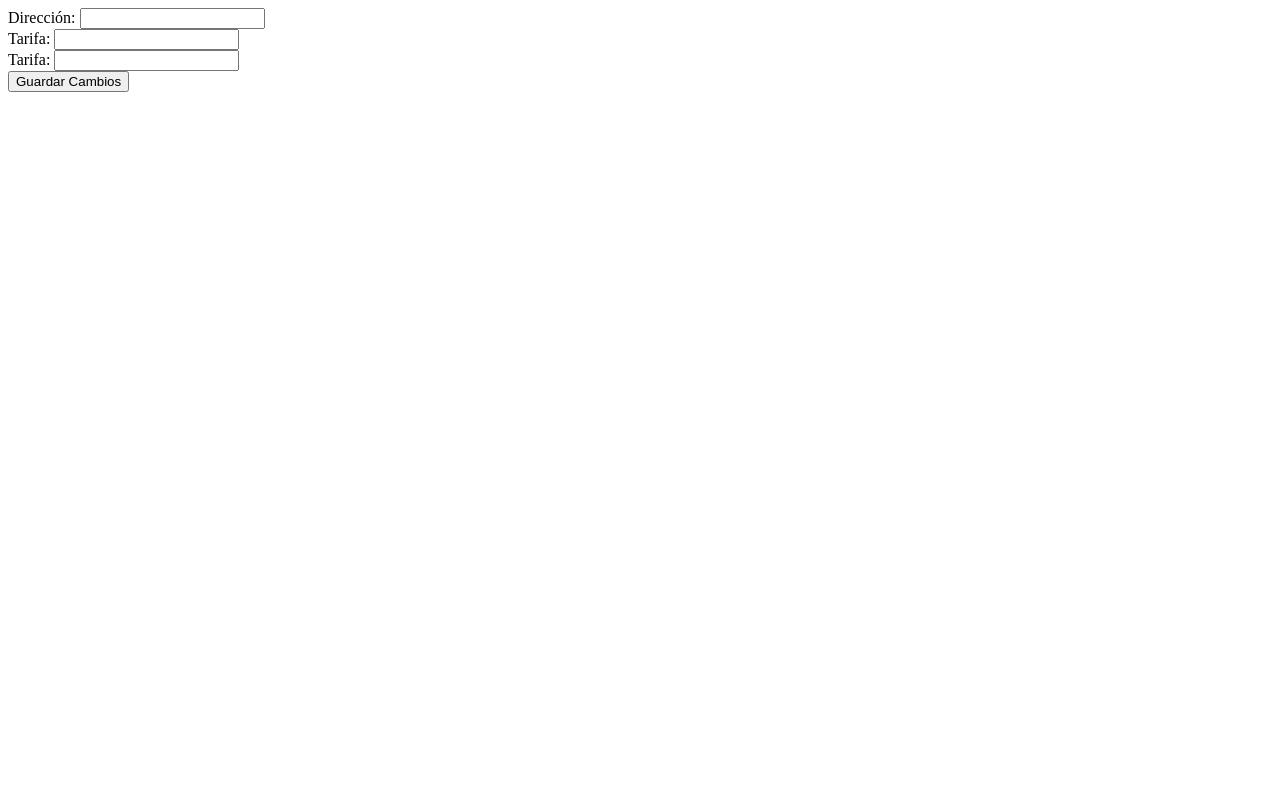
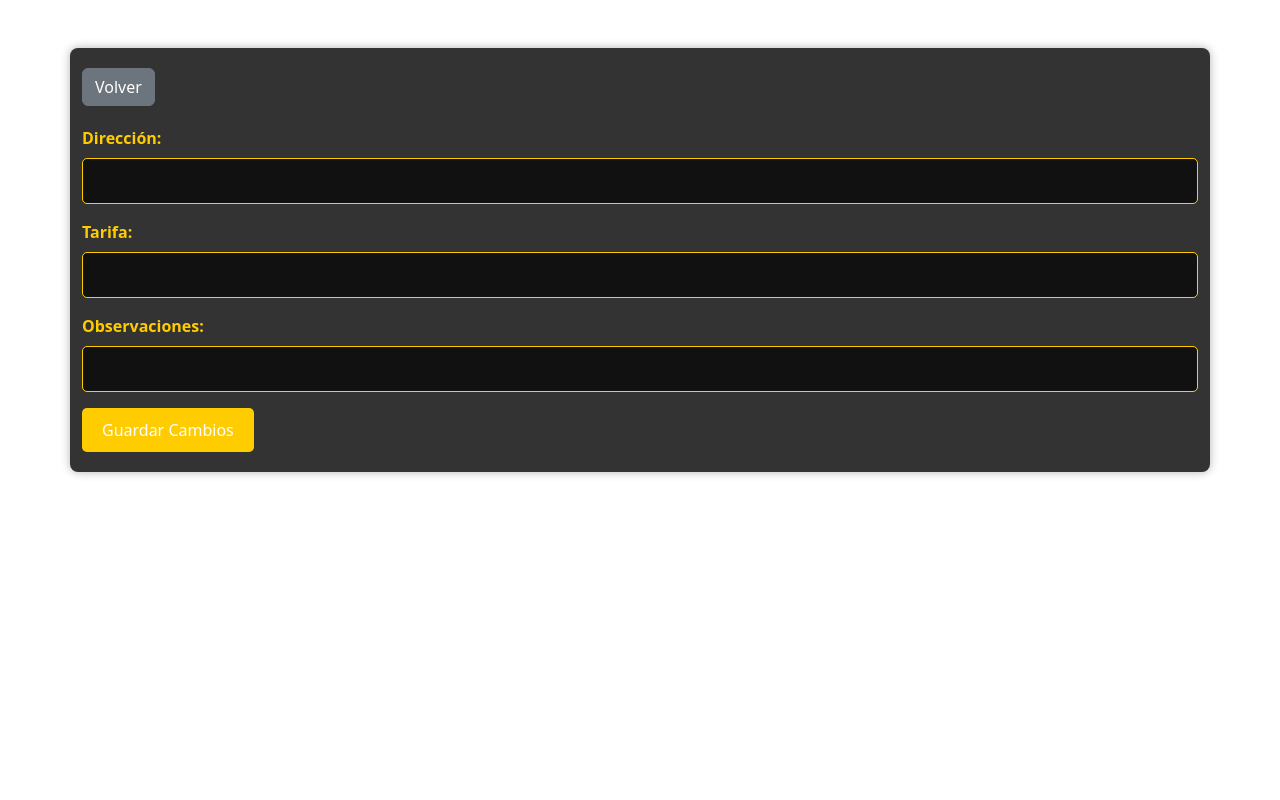
Before and after one commit to Cracklitrox/Proyecto-Mi-Estacionamiento, a Django app: template dueno/templates/editEstacionamiento.html in a window 1280 px wide. Run offline with Django 4.2, Linux system fonts and the light colour scheme; the template is opened without the code that fills it: values that come from a table or form of the project are taken from there, others are empty; some libraries are stand-ins or nearby versions.

Commit message:
edit css

```diff
--- /dev/null
+++ b/dueno/static/css/editEstacionamiento.css
@@ -0,0 +1,75 @@
+/* Estilos generales */
+:root {
+    --color-primary: #ffcc00; /* Color principal */
+    --color-secondary: #0099cc; /* Color secundario */
+    --color-text: #ffffff; /* Color del texto */
+    --color-bg: #111111; /* Color de fondo */
+}
+
+body {
+    font-family: 'Arial', sans-serif;
+    margin: 0;
+    padding: 0;
+    background-color: var(--color-bg);
+    color: var(--color-text);
+}
+
+.container {
+    max-width: 600px;
+    margin: 0 auto;
+    padding: 20px;
+    background-color: #333333;
+    border-radius: 8px;
+    box-shadow: 0 0 10px rgba(0, 0, 0, 0.3);
+}
+
+/* Estilos para el botón "Volver" */
+.btn-secondary {
+    padding: 10px 20px;
+    border: none;
+    border-radius: 5px;
+    background-color: var(--color-secondary);
+    color: var(--color-text);
+    text-decoration: none;
+    cursor: pointer;
+    transition: background-color 0.3s ease;
+}
+
+.btn-secondary:hover {
+    background-color: #007399; /* Cambio de color al pasar el cursor */
+}
+
+/* Estilos para el formulario */
+form {
+    margin-top: 20px;
+}
+
+.form-label {
+    font-weight: bold;
+    color: var(--color-primary);
+}
+
+input[type="text"],
+input[type="number"],
+textarea {
+    padding: 10px;
+    border-radius: 5px;
+    border: 1px solid var(--color-primary);
+    margin-bottom: 15px;
+    background-color: var(--color-bg);
+    color: var(--color-text);
+}
+
+button[type="submit"] {
+    padding: 10px 20px;
+    border: none;
+    border-radius: 5px;
+    background-color: var(--color-primary);
+    color: var(--color-text);
+    cursor: pointer;
+    transition: background-color 0.3s ease;
+}
+
+button[type="submit"]:hover {
+    background-color: #ff9900; /* Cambio de color al pasar el cursor */
+}
--- a/dueno/templates/editEstacionamiento.html
+++ b/dueno/templates/editEstacionamiento.html
@@ -1,13 +1,41 @@
+{% load static %}
+<!DOCTYPE html>
+<html lang="en">
+
+<head>
+    <meta charset="UTF-8">
+    <meta name="viewport" content="width=device-width, initial-scale=1.0">
+    <title>Formulario</title>
+    <link rel="stylesheet" href="{% static 'css/editEstacionamiento.css' %}">
+    <!-- Bootstrap CSS -->
+    <link href="https://cdn.jsdelivr.net/npm/bootstrap@5.3.0/dist/css/bootstrap.min.css" rel="stylesheet">
+</head>
+
+<body>
+
+    <div class="container mt-5">
+        <a href="{% url 'index' %}" class="btn btn-secondary">Volver</a>
         <form method="post">
             {% csrf_token %}
-    <label for="id_direccion">Dirección:</label>
+            <div class="mb-3">
+                <label for="id_direccion" class="form-label">Dirección:</label>
                 {{ formulario.direccion }}
-    <br>
-    <label for="id_tarifa">Tarifa:</label>
+            </div>
+            <div class="mb-3">
+                <label for="id_tarifa" class="form-label">Tarifa:</label>
                 {{ formulario.tarifahora }}
-    <br>
-    <label for="id_tarifa">Tarifa:</label>
+            </div>
+            <div class="mb-3">
+                <label for="id_observaciones" class="form-label">Observaciones:</label>
                 {{ formulario.observaciones }}
-    <br>
-    <button type="submit">Guardar Cambios</button>
+            </div>
+            <button type="submit" class="btn btn-primary">Guardar Cambios</button>
         </form>
+    </div>
+
+    <!-- Bootstrap Bundle with Popper -->
+    <script src="https://cdn.jsdelivr.net/npm/bootstrap@5.3.0/dist/js/bootstrap.bundle.min.js"></script>
+
+</body>
+
+</html>
```
Lines whose indentation alone changed are shown as unchanged.
